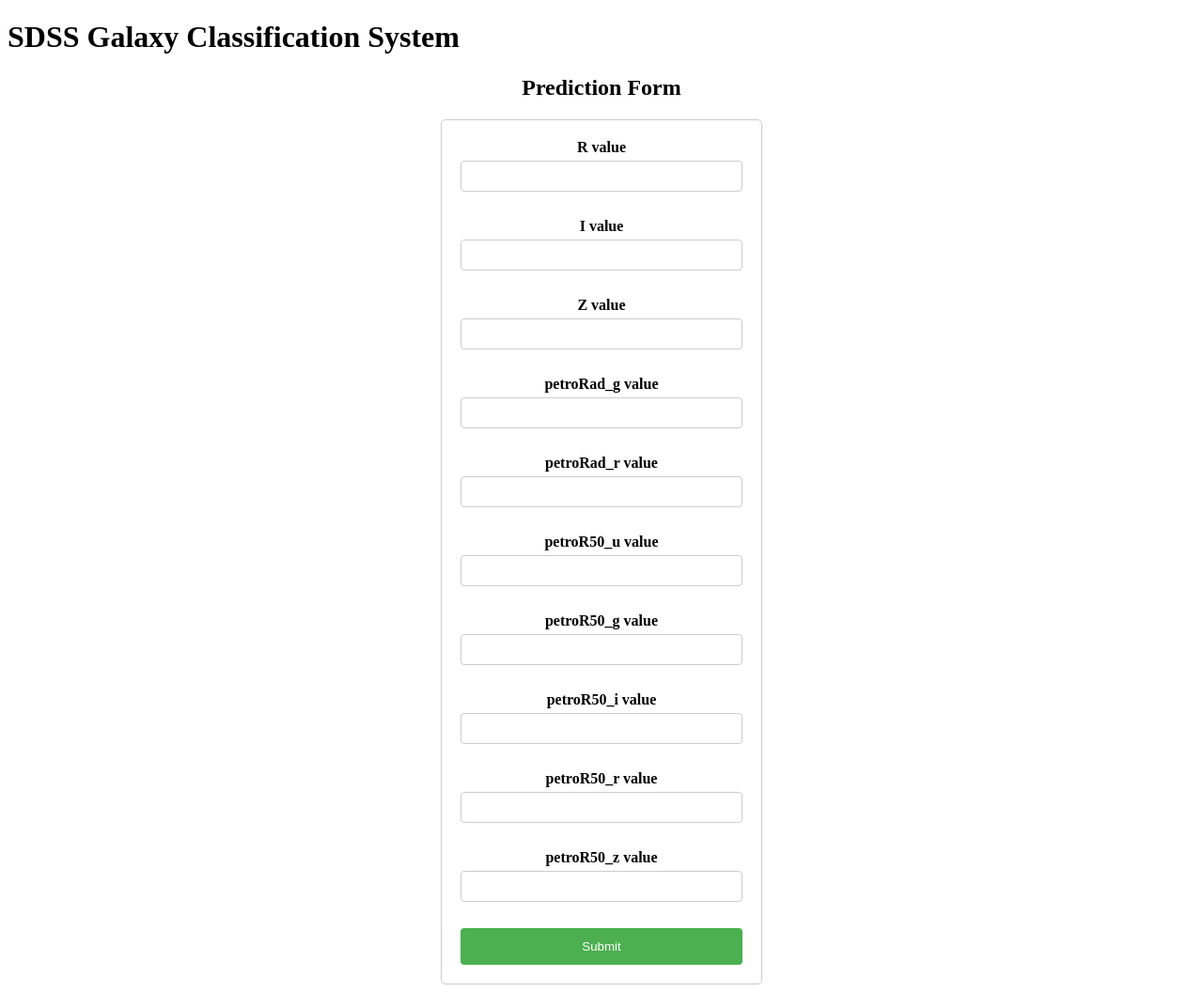
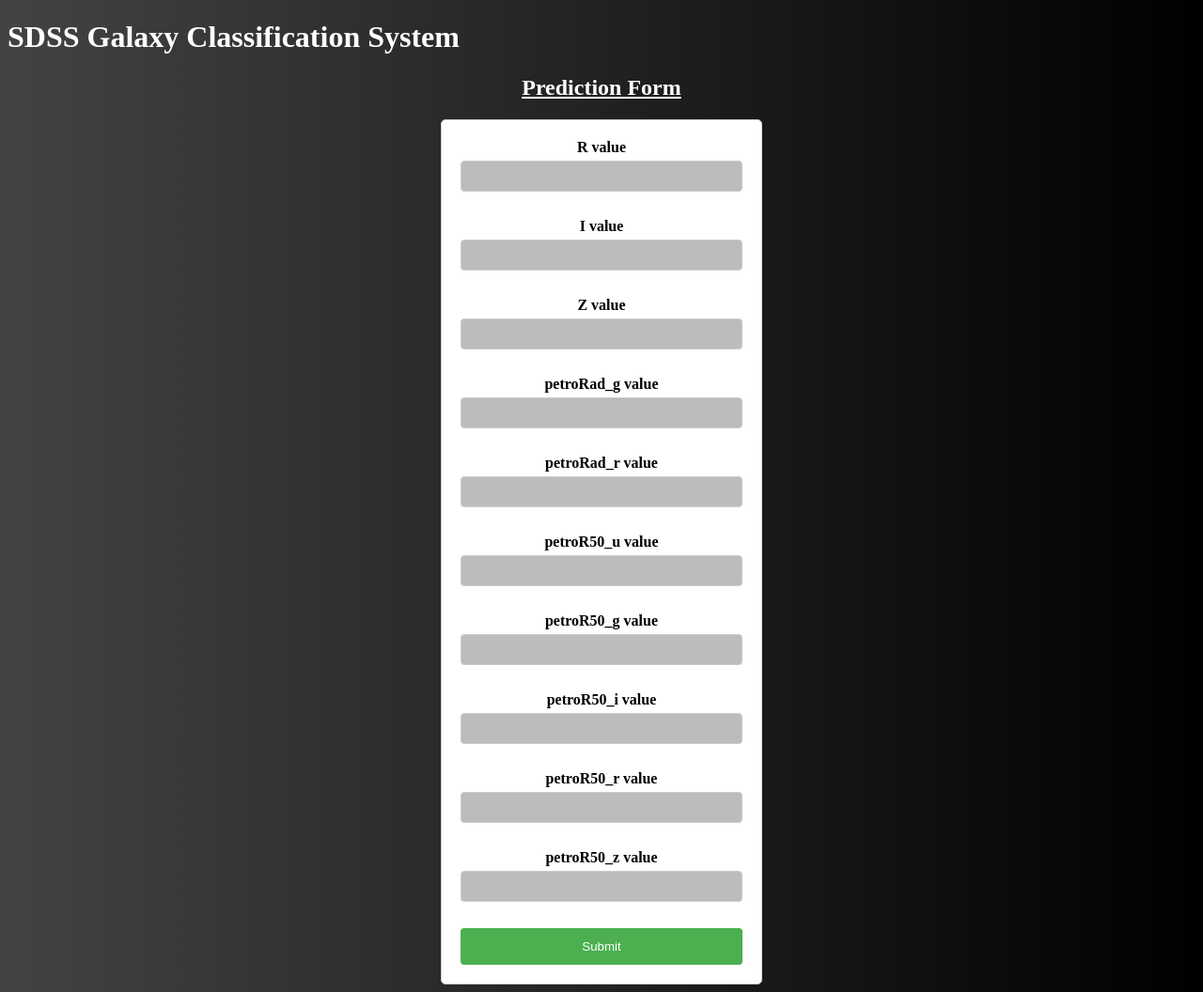
Before and after one commit to divyanshups/Galaxy_Classification, a Flask app: page / in a window 1280 px wide. Shown: the whole page at 94% size. Run offline with Flask 3, Linux system fonts and the light colour scheme; parts of the project's set-up code (start-up, migrations or seed data) failed here and were passed over.

Commit message:
Update index.html

```diff
--- a/templates/index.html
+++ b/templates/index.html
@@ -4,12 +4,26 @@
     <meta charset="UTF-8" />
     <title>ML Prediction Form</title>
     <style>
+        body{
+        background-image: linear-gradient(to right, #434343 0%, black 100%);;
+        }
+
+        h1{
+            color: #ffffff;
+        }
+
+        h2{
+            color: #ffffff;
+            text-align: center;
+        }
+
         form {
         width: 300px;
         margin: 0 auto;
         padding: 20px;
         border: 1px solid #ccc;
         border-radius: 5px;
+        background-color: white;
         }
 
         label {
@@ -26,11 +40,12 @@
         border: 1px solid #ccc;
         border-radius: 4px;
         box-sizing: border-box;
+        background-color: rgb(188, 188, 188);
         }
 
         input[type="submit"] {
         background-color: #4CAF50;
-        color: white;
+        color: rgb(255, 255, 255);
         padding: 12px 20px;
         border: none;
         border-radius: 4px;
@@ -45,7 +60,7 @@
 </head>
 <body>
     <h1>SDSS Galaxy Classification System</h1>
-    <h2 align = "center">Prediction Form</h2>
+    <h2><u>Prediction Form</u></h2>
     <form method="POST" action="/" align = "center">
         <label for="r">R value</label>
         <input type="number" id="r" name="r" step="any"><br>
```
